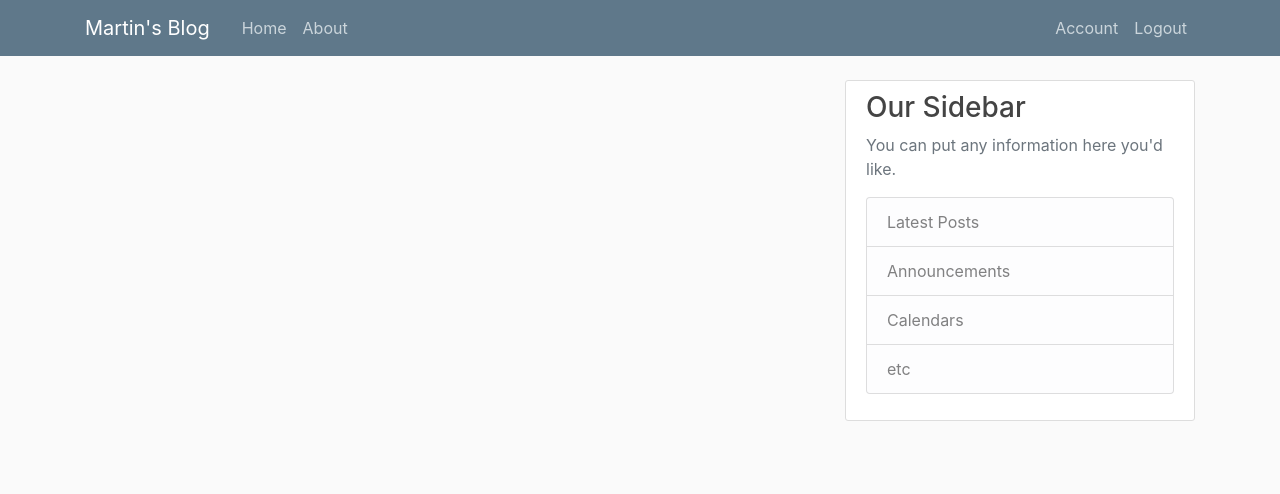
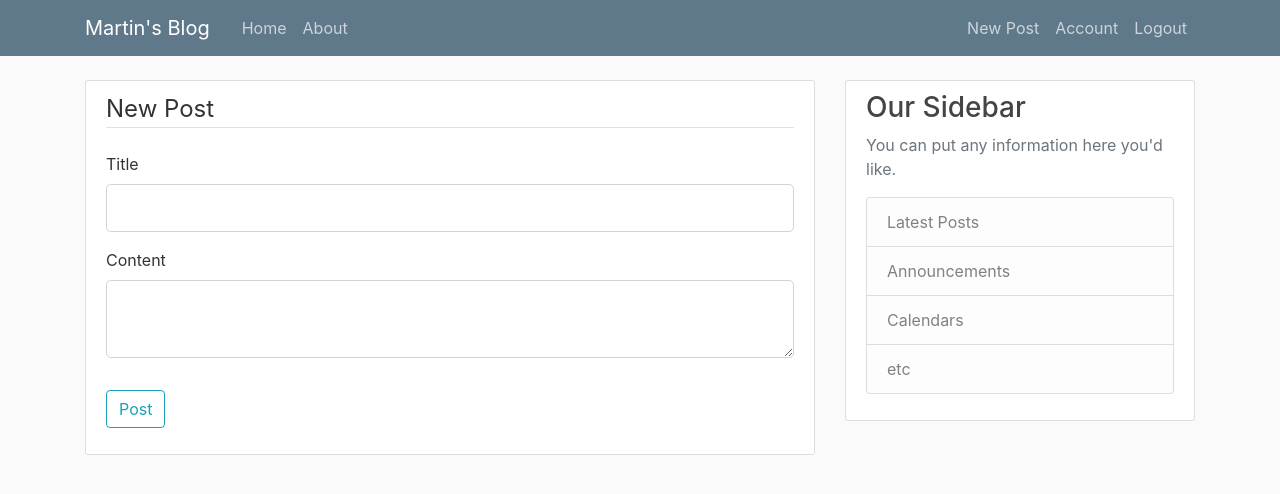
Before and after one commit to martinsenecal/Blog_Tutorial, a Flask app: page /post/new in a window 1280 px wide. Shown: the top 494 px of the page. Run offline with Flask 2, Linux system fonts and the light colour scheme; a user stored in the database is signed in; some libraries are stand-ins or nearby versions.

Commit message:
Create, Update, and Delete Posts

```diff
--- a/flaskblog/forms.py
+++ b/flaskblog/forms.py
@@ -60,5 +60,8 @@ class UpdateAccountForm(FlaskForm):
             if user:
                 raise ValidationError('That email is taken. Please choose a different one.')
 
+
 class PostForm(FlaskForm):
     title = StringField('Title', validators=[DataRequired()])
+    content = TextAreaField('Content', validators=[DataRequired()])
+    submit = SubmitField('Post')
--- a/flaskblog/routes.py
+++ b/flaskblog/routes.py
@@ -1,31 +1,17 @@
 import secrets, os
-from flask import render_template, url_for, flash, redirect, request
+from flask import render_template, url_for, flash, redirect, request, abort
 from flaskblog import app, db, bcrypt
-from flaskblog.forms import RegistrationForm, LoginForm, UpdateAccountForm  # Classes from forms.py
+from flaskblog.forms import RegistrationForm, LoginForm, UpdateAccountForm, PostForm  # Classes from forms.py
 from flaskblog.models import User, Post
 from flask_login import login_user, current_user, logout_user, login_required
 from PIL import Image  # Resize Picture to take less Space.
-
-posts = [
-    {
-        'author': 'Corey',
-        'title': 'Blog Post 1',
-        'content': 'First post content',
-        'date_posted': 'April 20, 2018'
-    },
-    {
-        'author': 'Jane',
-        'title': 'Blog Post 2',
-        'content': 'Second post content',
-        'date_posted': 'April 23, 2018'
-    }
-]
 
 
 # Multiple routes for the same page.
 @app.route('/home')
 @app.route('/')
 def home():
+    posts = Post.query.all()
     return render_template('home.html', posts=posts)
 
 
@@ -123,7 +109,59 @@ def account():
     image_file = url_for('static', filename='profile_pics/' + current_user.image_file)
     return render_template('account.html', title='Account', image_file=image_file, form=form)
 
-@app.route('/post/new')
+
+@app.route('/post/new', methods=['GET', 'POST'])
 @login_required  # Decorator
 def new_post():
-    return render_template('create_post.html', title='New Post')
+    form = PostForm()
+    if form.validate_on_submit():
+        post = Post(title=form.title.data, content=form.content.data, author=current_user)
+        db.session.add(post)
+        db.session.commit()
+        flash('Your post had been created!', 'success')  # Success is the bootstrap class to make it prettier.
+        return redirect(url_for('home'))
+
+    return render_template('create_post.html', title='New Post', form=form, legend='New Post')
+
+
+@app.route('/post/<int:post_id>')  # Useful for Custom Routes
+def post(post_id):
+    post = Post.query.get_or_404(post_id)  # If we are trying to look for a post that doesn't exist: return error.
+    return render_template('post.html', title=post.title, post=post)
+
+
+@app.route("/post/<int:post_id>/update", methods=['GET', 'POST'])  # Useful for Custom Routes
+@login_required  # Decorator
+def update_post(post_id):
+    post = Post.query.get_or_404(post_id)  # If we are trying to look for a post that doesn't exist: return error.
+    if post.author != current_user:
+        abort(403)  # HTTP response for when user doesn't have the permission.
+
+    form = PostForm()
+    if form.validate_on_submit():
+        post.title = form.title.data
+        post.content = form.content.data
+        db.session.commit()  # no add to db, since they are already inside the database.
+        flash('Your post had been updated!', 'success')  # Success is the bootstrap class to make it prettier.
+        return redirect(url_for('post', post_id=post.id))
+
+    elif request.method == 'GET':
+        # Add Current Information from the Post.
+        form.title.data = post.title
+        form.content.data = post.content
+
+    # legend is useful so we don't have to create 2 different html files just for 1 small difference.
+    return render_template('create_post.html', title='Update Post',
+                           form=form, legend='Update Post')
+
+
+@app.route("/post/<int:post_id>/delete", methods=['POST'])  # Useful for Custom Routes
+@login_required  # Decorator
+def delete_post(post_id):
+    post = Post.query.get_or_404(post_id)  # If we are trying to look for a post that doesn't exist: return error.
+    if post.author != current_user:
+        abort(403)  # HTTP response for when user doesn't have the permission.
+    db.session.delete(post)
+    db.session.commit()
+    flash('Your post had been deleted!', 'success')  # Success is the bootstrap class to make it prettier.
+    return redirect(url_for('home'))
--- a/flaskblog/templates/create_post.html
+++ b/flaskblog/templates/create_post.html
@@ -1,7 +1,41 @@
 {% extends "layout.html" %}
 
 {% block content %}
-
-
-
+    <div class="content-section">
+        <form method="POST" action="">
+            {{ form.hidden_tag() }}
+            <fieldset class="form-group">
+                <legend class="border-bottom mb-4">{{ legend }}</legend>
+                <div class="form-group">
+                    {{ form.title.label(class="form-control-label") }}
+                    {% if form.title.errors %}
+                        {{ form.title(class="form-control form-control-lg is-invalid") }}
+                        <div class="invalid-feedback">
+                            {% for error in form.title.errors %}
+                                <span>{{ error }}</span>
+                            {% endfor %}
+                        </div>
+                    {% else %}
+                        {{ form.title(class="form-control form-control-lg") }}
+                    {% endif %}
+                </div>
+                <div class="form-group">
+                    {{ form.content.label(class="form-control-label") }}
+                    {% if form.content.errors %}
+                        {{ form.content(class="form-control form-control-lg is-invalid") }}
+                        <div class="invalid-feedback">
+                            {% for error in form.content.errors %}
+                                <span>{{ error }}</span>
+                            {% endfor %}
+                        </div>
+                    {% else %}
+                        {{ form.content(class="form-control form-control-lg") }}
+                    {% endif %}
+                </div>
+            </fieldset>
+            <div class="form-group">
+                {{ form.submit(class="btn btn-outline-info") }}
+            </div>
+        </form>
+    </div>
 {% endblock content %}
--- a/flaskblog/templates/layout.html
+++ b/flaskblog/templates/layout.html
@@ -36,6 +36,7 @@
                 <!-- Navbar Right Side -->
                 <div class="navbar-nav">
                     {% if current_user.is_authenticated %}
+                        <a class="nav-item nav-link" href="{{ url_for('new_post') }}">New Post</a>
                         <a class="nav-item nav-link" href="{{ url_for('account') }}">Account</a>
                         <a class="nav-item nav-link" href="{{ url_for('logout') }}">Logout</a>
                     {% else %}
```
Also changed, not shown: flaskblog/templates/home.html (+5 -3 lines), flaskblog/templates/post.html (added, +48 -0 lines), flaskblog/site.db, flaskblog/static/profile_pics/0867ac0f5b0d62e7.jpg (added), flaskblog/static/profile_pics/54417110418e233e.jpg (added).
